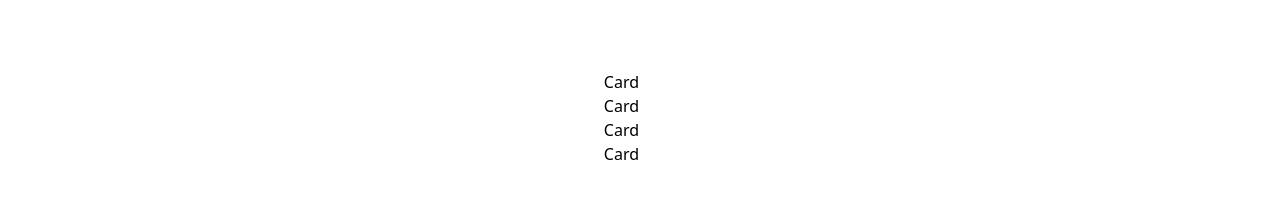
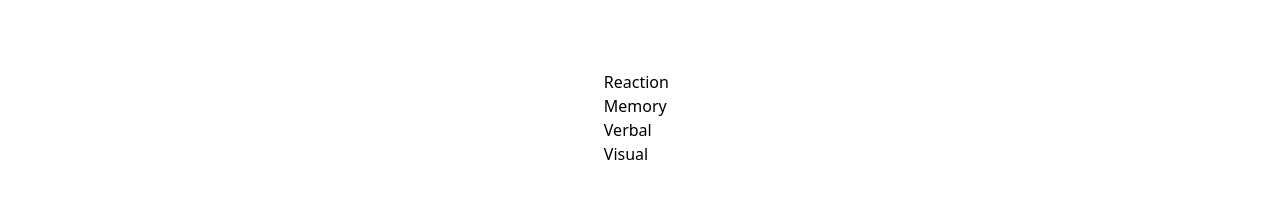
Before and after one commit to LEstebanR/FM_Results_Summary_component, a React (Vite) app: page / in a window 1280 px wide. Shown: the part 442-658 px from the top of the page. Built offline with nearby package versions, Linux system fonts and the light colour scheme.

Commit message:
fix types

```diff
--- a/src/App.tsx
+++ b/src/App.tsx
@@ -41,7 +41,13 @@ function App() {
         <p>Summary</p>
         <div>
           {DATA.map((item) => {
-            return <Card />;
+            return (
+              <Card
+                title={item.category}
+                icon={item.icon}
+                number={item.score}
+              />
+            );
           })}
         </div>
         <button>Continue</button>
--- a/src/components/Card.tsx
+++ b/src/components/Card.tsx
@@ -1,5 +1,13 @@
-const Card = ({ title, icon, number, color }) => {
-  return <p>Card</p>;
+import { FC } from "react";
+
+interface Props {
+  title: string;
+  icon: string;
+  number: number;
+}
+
+const Card: FC<Props> = ({ title, icon, number, color }) => {
+  return <p>{title}</p>;
 };
 
 export default Card;
```
